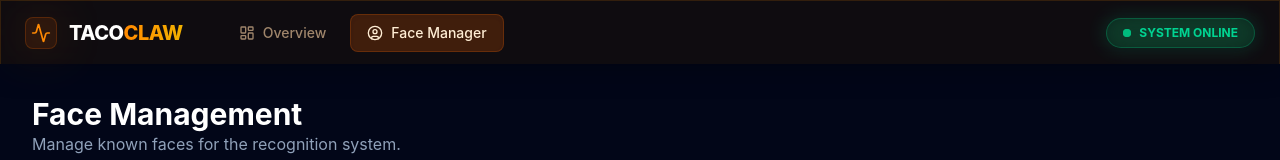
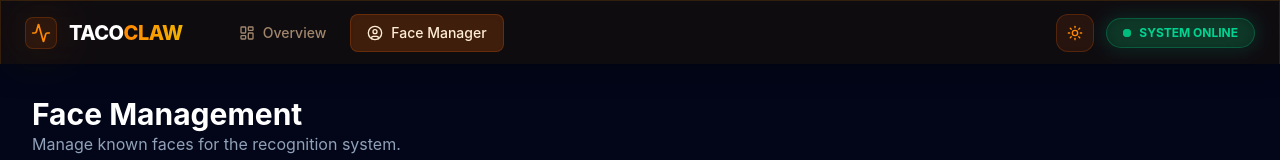
Before and after one commit to Abdallah-Tah/tacoclaw-app, a React (Vite) app: page /faces in a window 1280 px wide. Shown: the top 160 px of the page. Built offline with nearby package versions, Linux system fonts and the light colour scheme; no server answers.

Commit message:
feat: add light/dark mode toggle with persistent theme preference

```diff
--- a/src/components/layout/Navbar.tsx
+++ b/src/components/layout/Navbar.tsx
@@ -1,10 +1,12 @@
 import React from 'react';
-import { LayoutDashboard, UserCircle, Activity, Menu, X } from 'lucide-react';
+import { LayoutDashboard, UserCircle, Activity, Menu, X, Sun, Moon } from 'lucide-react';
 import { Link, useLocation } from 'react-router-dom';
+import { useThemeStore } from '../../store/useThemeStore';
 
 export const Navbar: React.FC = () => {
   const location = useLocation();
   const [isMobileMenuOpen, setIsMobileMenuOpen] = React.useState(false);
+  const { theme, toggleTheme } = useThemeStore();
 
   return (
     <nav className="h-16 glass border-b-0 sticky top-0 z-50 px-4 sm:px-6 flex items-center justify-between shadow-[0_4px_30px_rgba(0,0,0,0.3)]">
@@ -44,8 +46,21 @@ export const Navbar: React.FC = () => {
         </div>
       </div>
 
-      <div className="flex items-center gap-4">
-        {/* System Status - Hidden on very small screens, compact on mobile */}
+      <div className="flex items-center gap-3">
+        {/* Theme Toggle */}
+        <button
+          onClick={toggleTheme}
+          className="relative p-2.5 rounded-xl bg-orange-500/10 border border-orange-500/20 hover:bg-orange-500/20 transition-all group"
+          title={theme === 'dark' ? 'Switch to light mode' : 'Switch to dark mode'}
+        >
+          {theme === 'dark' ? (
+            <Sun className="w-4 h-4 text-orange-400 group-hover:text-orange-300 transition-colors" />
+          ) : (
+            <Moon className="w-4 h-4 text-orange-600 group-hover:text-orange-500 transition-colors" />
+          )}
+        </button>
+
+        {/* System Status */}
         <div className="relative group cursor-help hidden sm:block">
           <div className="absolute -inset-1 bg-emerald-500/20 rounded-full blur opacity-70 group-hover:opacity-100 transition duration-500" />
           <div className="relative px-4 py-1.5 rounded-full bg-emerald-500/10 border border-emerald-500/30 text-emerald-400 text-xs font-bold flex items-center gap-2 backdrop-blur-md">
@@ -88,7 +103,7 @@ export const Navbar: React.FC = () => {
             >
               <UserCircle className="w-5 h-5" /> Face Manager
             </Link>
-            <div className="mt-2 pt-4 border-t border-taco-border flex justify-center">
+            <div className="mt-2 pt-4 border-t border-taco-border flex items-center justify-between">
               <div className="px-4 py-2 rounded-full bg-emerald-500/10 border border-emerald-500/30 text-emerald-400 text-xs font-bold flex items-center gap-2">
                 <span className="relative flex h-2 w-2">
                   <span className="animate-ping absolute inline-flex h-full w-full rounded-full bg-emerald-400 opacity-75"></span>
@@ -96,6 +111,12 @@ export const Navbar: React.FC = () => {
                 </span>
                 SYSTEM ONLINE
               </div>
+              <button
+                onClick={() => { toggleTheme(); setIsMobileMenuOpen(false); }}
+                className="p-2.5 rounded-xl bg-orange-500/10 border border-orange-500/20 hover:bg-orange-500/20 transition-all"
+              >
+                {theme === 'dark' ? <Sun className="w-5 h-5 text-orange-400" /> : <Moon className="w-5 h-5 text-orange-600" />}
+              </button>
             </div>
           </div>
         </div>
--- a/src/index.css
+++ b/src/index.css
@@ -9,12 +9,23 @@
   --color-taco-border: rgba(255, 140, 0, 0.15);
 }
 
+/* ── Light theme overrides ── */
+.light {
+  --color-taco-bg: #FAF7F4;
+  --color-taco-card: rgba(255, 248, 240, 0.85);
+  --color-taco-border: rgba(255, 140, 0, 0.18);
+}
+
 @utility glass {
   @apply bg-taco-card backdrop-blur-xl border border-taco-border shadow-2xl;
 }
 
 @utility glass-card {
   @apply glass rounded-2xl transition-all duration-300 hover:bg-orange-950/40 hover:border-taco-primary/30;
+}
+
+.light .glass-card {
+  @apply hover:bg-orange-50 hover:border-orange-300/40;
 }
 
 @utility text-glow-taco {
@@ -26,16 +37,65 @@ body {
   background-image: radial-gradient(circle at 50% 0%, #2A1808 0%, transparent 75%);
 }
 
-/* Custom scrollbar for events list - Taco style */
-::-webkit-scrollbar {
-  width: 6px;
+.light body,
+.light {
+  background-image: radial-gradient(circle at 50% 0%, #FFF3E0 0%, transparent 75%);
+  color: #3D2B1F;
 }
-::-webkit-scrollbar-track {
-  @apply bg-transparent;
+
+/* Light-mode text overrides */
+.light .text-white { color: #1A0F05 !important; }
+.light .text-orange-50\/90 { color: #3D2B1F !important; }
+.light .text-orange-200\/60 { color: #8B6914 !important; }
+.light .text-orange-200\/50 { color: #8B6914 !important; }
+.light .text-orange-200\/40 { color: #A07B2E !important; }
+.light .text-orange-200\/30 { color: #B8944A !important; }
+.light .text-orange-200\/20 { color: #C4A86A !important; }
+.light .text-orange-100 { color: #4A3520 !important; }
+.light .text-orange-200 { color: #6B4E1F !important; }
+.light .text-orange-400 { color: #C67000 !important; }
+.light .text-orange-50 { color: #3D2B1F !important; }
+.light .text-slate-300 { color: #4A3520 !important; }
+.light .text-slate-400 { color: #6B5B4F !important; }
+
+/* Light-mode background overrides */
+.light .bg-black\/30 { background: rgba(255, 248, 240, 0.7) !important; }
+.light .bg-black\/20 { background: rgba(255, 248, 240, 0.5) !important; }
+.light .bg-orange-950\/10 { background: rgba(255, 140, 0, 0.04) !important; }
+.light .bg-orange-950\/20 { background: rgba(255, 140, 0, 0.06) !important; }
+.light .bg-orange-950\/30 { background: rgba(255, 140, 0, 0.08) !important; }
+.light .bg-orange-500\/10 { background: rgba(255, 140, 0, 0.08) !important; }
+.light .bg-orange-500\/20 { background: rgba(255, 140, 0, 0.12) !important; }
+.light .bg-emerald-500\/10 { background: rgba(16, 185, 129, 0.08) !important; }
+.light .bg-rose-500\/10 { background: rgba(244, 63, 94, 0.06) !important; }
+
+/* Light-mode border overrides */
+.light .border-orange-900\/40 { border-color: rgba(255, 140, 0, 0.15) !important; }
+.light .border-orange-900\/30 { border-color: rgba(255, 140, 0, 0.12) !important; }
+.light .border-orange-900\/20 { border-color: rgba(255, 140, 0, 0.1) !important; }
+.light .border-white\/5 { border-color: rgba(200, 160, 100, 0.12) !important; }
+
+/* Light-mode shadow overrides */
+.light .shadow-\[0_4px_30px_rgba\(0\,0\,0\,0\.3\)\] {
+  box-shadow: 0 4px 30px rgba(0, 0, 0, 0.06) !important;
 }
-::-webkit-scrollbar-thumb {
-  @apply bg-orange-900/40 rounded-full hover:bg-orange-800/60 transition-colors;
+
+/* Light-mode chart tooltip */
+.light .recharts-tooltip-wrapper .recharts-default-tooltip {
+  background: rgba(255, 252, 248, 0.95) !important;
+  border-color: rgba(255, 140, 0, 0.2) !important;
+  color: #3D2B1F !important;
 }
+
+/* Light-mode table */
+.light .hover\:bg-orange-950\/20:hover { background: rgba(255, 140, 0, 0.06) !important; }
+
+/* Custom scrollbar */
+::-webkit-scrollbar { width: 6px; }
+::-webkit-scrollbar-track { @apply bg-transparent; }
+::-webkit-scrollbar-thumb { @apply bg-orange-900/40 rounded-full hover:bg-orange-800/60 transition-colors; }
+
+.light ::-webkit-scrollbar-thumb { @apply bg-orange-300/40 hover:bg-orange-300/60; }
 
 /* Responsive adjustments for mobile */
 @media (max-width: 640px) {
--- a/src/main.tsx
+++ b/src/main.tsx
@@ -3,6 +3,10 @@ import ReactDOM from 'react-dom/client';
 import { QueryClient, QueryClientProvider } from '@tanstack/react-query';
 import App from './App';
 import './index.css';
+
+// Apply saved theme before first paint to prevent flash
+const saved = localStorage.getItem('taco-theme');
+if (saved === 'light') document.documentElement.classList.add('light');
 
 const queryClient = new QueryClient();
 
--- /dev/null
+++ b/src/store/useThemeStore.ts
@@ -0,0 +1,18 @@
+import { create } from 'zustand';
+
+type Theme = 'dark' | 'light';
+
+interface ThemeState {
+  theme: Theme;
+  toggleTheme: () => void;
+}
+
+export const useThemeStore = create<ThemeState>((set, get) => ({
+  theme: (localStorage.getItem('taco-theme') as Theme) || 'dark',
+  toggleTheme: () => {
+    const next = get().theme === 'dark' ? 'light' : 'dark';
+    localStorage.setItem('taco-theme', next);
+    document.documentElement.classList.toggle('light', next === 'light');
+    set({ theme: next });
+  },
+}));
```
